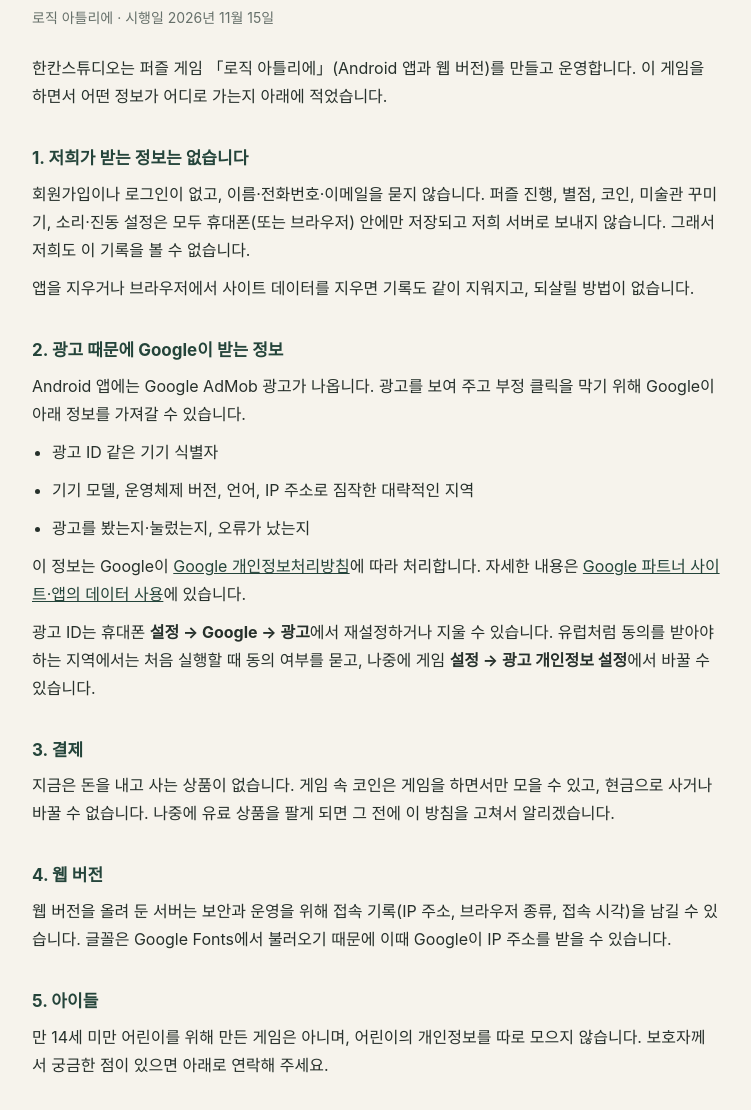
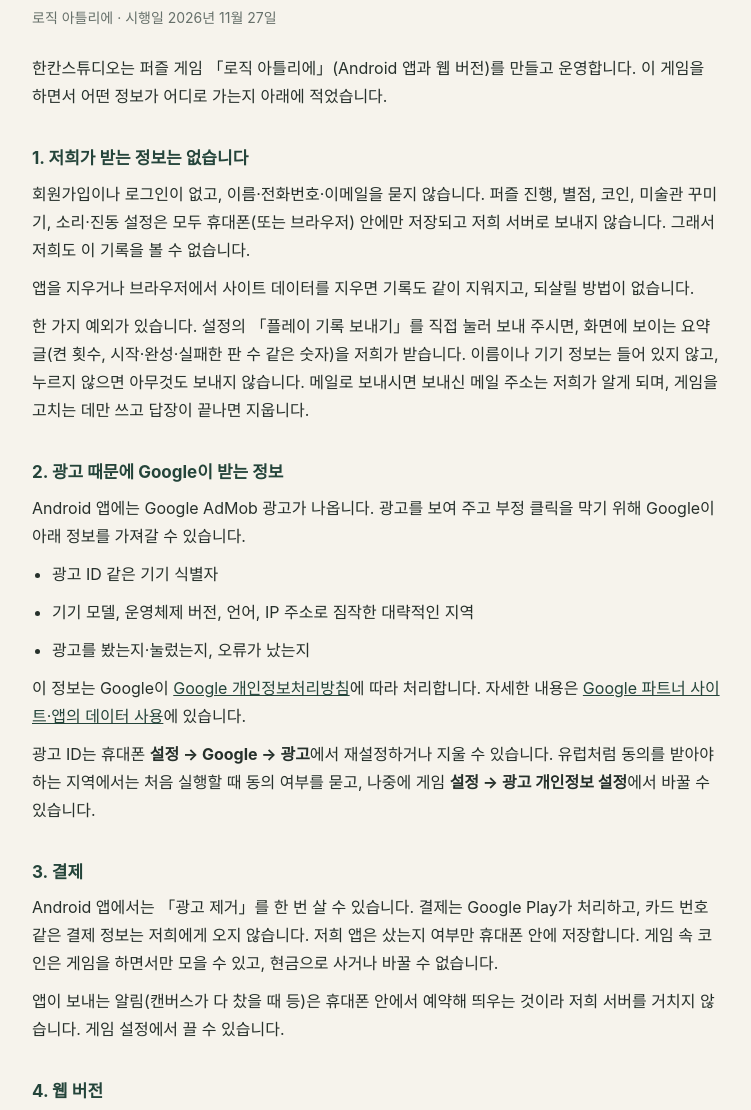
Before and after one commit to hankanstudio/hankanstudio.github.io, a plain HTML site: page privacy.html in a window 1280 px wide. Shown: the part 124-1234 px from the top of the page, without its empty margins (264-1015 px from the left). Drawn offline with Linux system fonts and the light colour scheme.

Commit message:
Add files via upload

```diff
--- a/privacy.html
+++ b/privacy.html
@@ -35,13 +35,14 @@ footer a{color:var(--muted)}
 <main>
 <div class="top"><a class="brand" href="index.html">한칸스튜디오</a><a href="privacy-en.html" hreflang="en">English</a></div>
 <h1>개인정보 처리방침</h1>
-<p class="meta">로직 아틀리에 · 시행일 2026년 11월 15일</p>
+<p class="meta">로직 아틀리에 · 시행일 2026년 11월 27일</p>
 
 <p>한칸스튜디오는 퍼즐 게임 「로직 아틀리에」(Android 앱과 웹 버전)를 만들고 운영합니다. 이 게임을 하면서 어떤 정보가 어디로 가는지 아래에 적었습니다.</p>
 
 <h2>1. 저희가 받는 정보는 없습니다</h2>
 <p>회원가입이나 로그인이 없고, 이름·전화번호·이메일을 묻지 않습니다. 퍼즐 진행, 별점, 코인, 미술관 꾸미기, 소리·진동 설정은 모두 휴대폰(또는 브라우저) 안에만 저장되고 저희 서버로 보내지 않습니다. 그래서 저희도 이 기록을 볼 수 없습니다.</p>
 <p>앱을 지우거나 브라우저에서 사이트 데이터를 지우면 기록도 같이 지워지고, 되살릴 방법이 없습니다.</p>
+<p>한 가지 예외가 있습니다. 설정의 「플레이 기록 보내기」를 직접 눌러 보내 주시면, 화면에 보이는 요약 글(켠 횟수, 시작·완성·실패한 판 수 같은 숫자)을 저희가 받습니다. 이름이나 기기 정보는 들어 있지 않고, 누르지 않으면 아무것도 보내지 않습니다. 메일로 보내시면 보내신 메일 주소는 저희가 알게 되며, 게임을 고치는 데만 쓰고 답장이 끝나면 지웁니다.</p>
 
 <h2>2. 광고 때문에 Google이 받는 정보</h2>
 <p>Android 앱에는 Google AdMob 광고가 나옵니다. 광고를 보여 주고 부정 클릭을 막기 위해 Google이 아래 정보를 가져갈 수 있습니다.</p>
@@ -54,7 +55,8 @@ footer a{color:var(--muted)}
 <p>광고 ID는 휴대폰 <b>설정 → Google → 광고</b>에서 재설정하거나 지울 수 있습니다. 유럽처럼 동의를 받아야 하는 지역에서는 처음 실행할 때 동의 여부를 묻고, 나중에 게임 <b>설정 → 광고 개인정보 설정</b>에서 바꿀 수 있습니다.</p>
 
 <h2>3. 결제</h2>
-<p>지금은 돈을 내고 사는 상품이 없습니다. 게임 속 코인은 게임을 하면서만 모을 수 있고, 현금으로 사거나 바꿀 수 없습니다. 나중에 유료 상품을 팔게 되면 그 전에 이 방침을 고쳐서 알리겠습니다.</p>
+<p>Android 앱에서는 「광고 제거」를 한 번 살 수 있습니다. 결제는 Google Play가 처리하고, 카드 번호 같은 결제 정보는 저희에게 오지 않습니다. 저희 앱은 샀는지 여부만 휴대폰 안에 저장합니다. 게임 속 코인은 게임을 하면서만 모을 수 있고, 현금으로 사거나 바꿀 수 없습니다.</p>
+<p>앱이 보내는 알림(캔버스가 다 찼을 때 등)은 휴대폰 안에서 예약해 띄우는 것이라 저희 서버를 거치지 않습니다. 게임 설정에서 끌 수 있습니다.</p>
 
 <h2>4. 웹 버전</h2>
 <p>웹 버전을 올려 둔 서버는 보안과 운영을 위해 접속 기록(IP 주소, 브라우저 종류, 접속 시각)을 남길 수 있습니다. 글꼴은 Google Fonts에서 불러오기 때문에 이때 Google이 IP 주소를 받을 수 있습니다.</p>
```
Also changed, not shown: privacy-en.html (+4 -2 lines).
